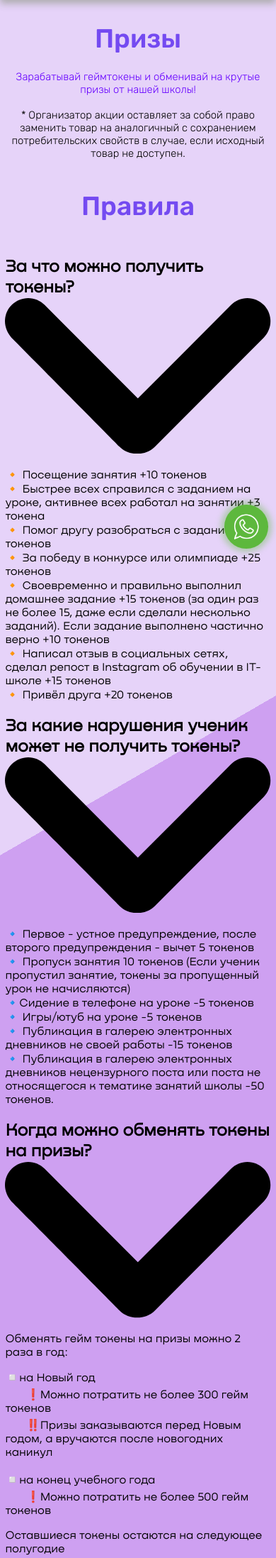
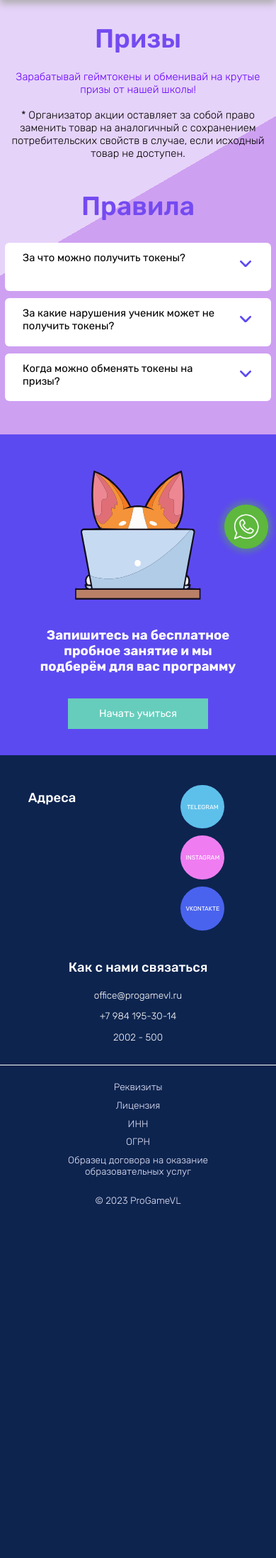
Before and after one commit to murrrkl/ProGameVL, a PHP site: page /shop.php in a window 390 px wide. Shown: the part 60-2255 px from the top of the page at 71% size. After the commit the page ends 1757 px from the top, so only its background shows below. Run offline with PHP 8.4, Linux system fonts and the light colour scheme; data that the repository does not hold is empty; some web fonts are replaced.

Commit message:
Add files via upload

```diff
--- a/css/shop.css
+++ b/css/shop.css
@@ -134,6 +134,83 @@ img {
     margin-left: calc(var(--index) * 0.3);
 }
 
+#question_block {
+    width: calc(var(--index) * 40);
+    display: flex;
+    flex-wrap: wrap;
+    justify-content: center;
+    margin: auto;
+}
+
+.spoiler_wrap {
+    position: relative;
+    margin-bottom: 20px;
+    background: white;
+    width: calc(var(--index) * 36);
+    border-radius: calc(var(--index) * 0.7);
+}
+
+.spoiler_title {
+    cursor: pointer;
+    font-family: Rubik;
+    font-weight: 400;
+    font-size: calc(var(--index) * 0.9);
+    margin: 0;
+}
+
+.spoiler_title, .spoiler_content {
+    padding: calc(var(--index) * 1) calc(var(--index) * 2);
+}
+
+.spoiler_content {
+    padding-top: 0;
+    padding-bottom: 10px;
+    transition: 0.15s ease-out;
+    height: auto;
+    max-height: 0px;
+    overflow: hidden;
+    margin-top: -10px;
+    opacity: 0;
+    font-weight: 300;
+    font-size: calc(var(--index) * 0.85);
+    color: #444;
+}
+
+.spoiler_content p, .spoiler_content ul {
+    font-size: 16px;
+    margin: 20px 0;
+    color: #333;
+    line-height: 1.4;
+}
+
+.spoiler_content.open {
+    margin-top: 0;
+    max-height: 100%;
+    opacity: 1;
+}
+
+.spoiler_title .spoiler_arrow {
+    display: inline-block;
+    margin-left: calc(var(--index) * 0.6);
+    font-size: calc(var(--index) * 0.6);
+    transition: all .1s;
+    vertical-align: middle;
+}
+
+.spoiler_arrow {
+    position: absolute;
+    top: calc(var(--index) * 1.5);
+    right: calc(var(--index) * 1.5);
+}
+
+.spoiler_title .spoiler_arrow svg {
+    fill: #5C4AF1;
+    width: calc(var(--index) * 0.6);
+}
+.spoiler_title .spoiler_arrow.open {
+    transform: rotate(180deg);
+}
+
 @media only screen and (max-width: 640px) {
     #shop {
         padding: calc(var(--index) * 5) calc(var(--index) * 0.6) calc(var(--index) * 3) calc(var(--index) * 0.6);
@@ -152,7 +229,7 @@ img {
     }
 
     .product_box {
-        width: calc(var(--index) * 15);
+        width: 180px;
         height: calc(var(--index) * 21);
         padding: calc(var(--index) * 1.3) calc(var(--index) * 2.5);
         margin: calc(var(--index) * 0.5) calc(var(--index) * 0.4);
@@ -178,4 +255,40 @@ img {
         margin: calc(var(--index) * 0.2) 0 0 0;
         font-size: calc(var(--index) * 0.8);
     }
+
+        #questions {
+        padding: calc(var(--index) * 2.5) calc(var(--index) * 1.5);
+    }
+
+    #questions_header {
+        margin-top: 20px;
+        font-size: calc(var(--index) * 2.3);
+    }
+
+    #question_block {
+        width: 100%;
+    }
+
+    .spoiler_wrap {
+        margin-bottom: calc(var(--index) * 0.8);
+        width: 100%;
+        border-radius: calc(var(--index) * 0.5);
+    }
+
+    .spoiler_title {
+        font-size: calc(var(--index) * 1.2);
+        width: calc(var(--index) * 28);
+        height: calc(var(--index) * 5.5);
+    }
+
+    .spoiler_title .spoiler_arrow svg {
+        width: calc(var(--index) * 1.3);
+    }
+
+    .spoiler_arrow {
+        width: calc(var(--index) * 1.5);
+        height: calc(var(--index) * 1);
+        top: calc(var(--index) * 2);
+        right: calc(var(--index) * 2);
+    }
 }
```
